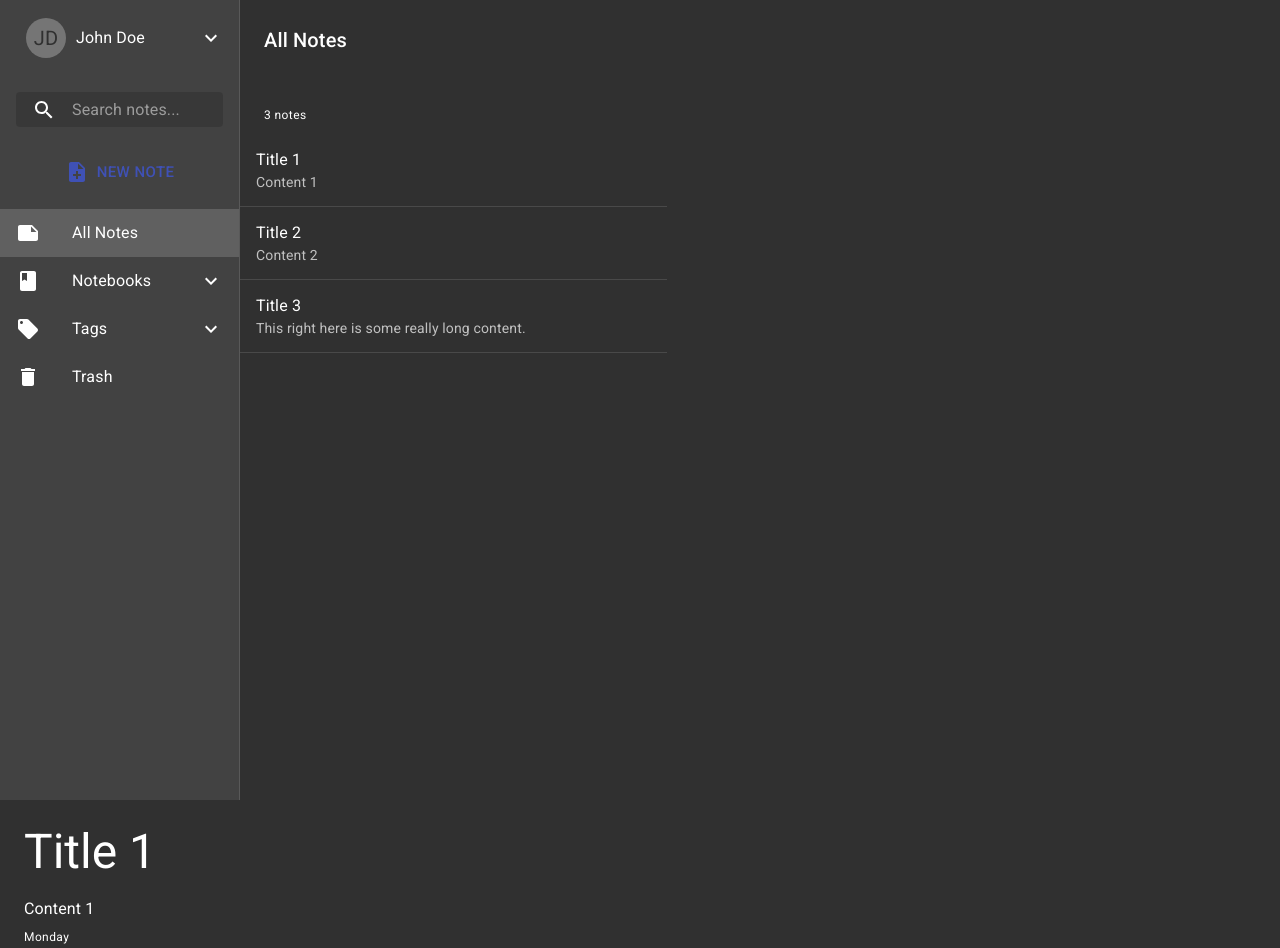
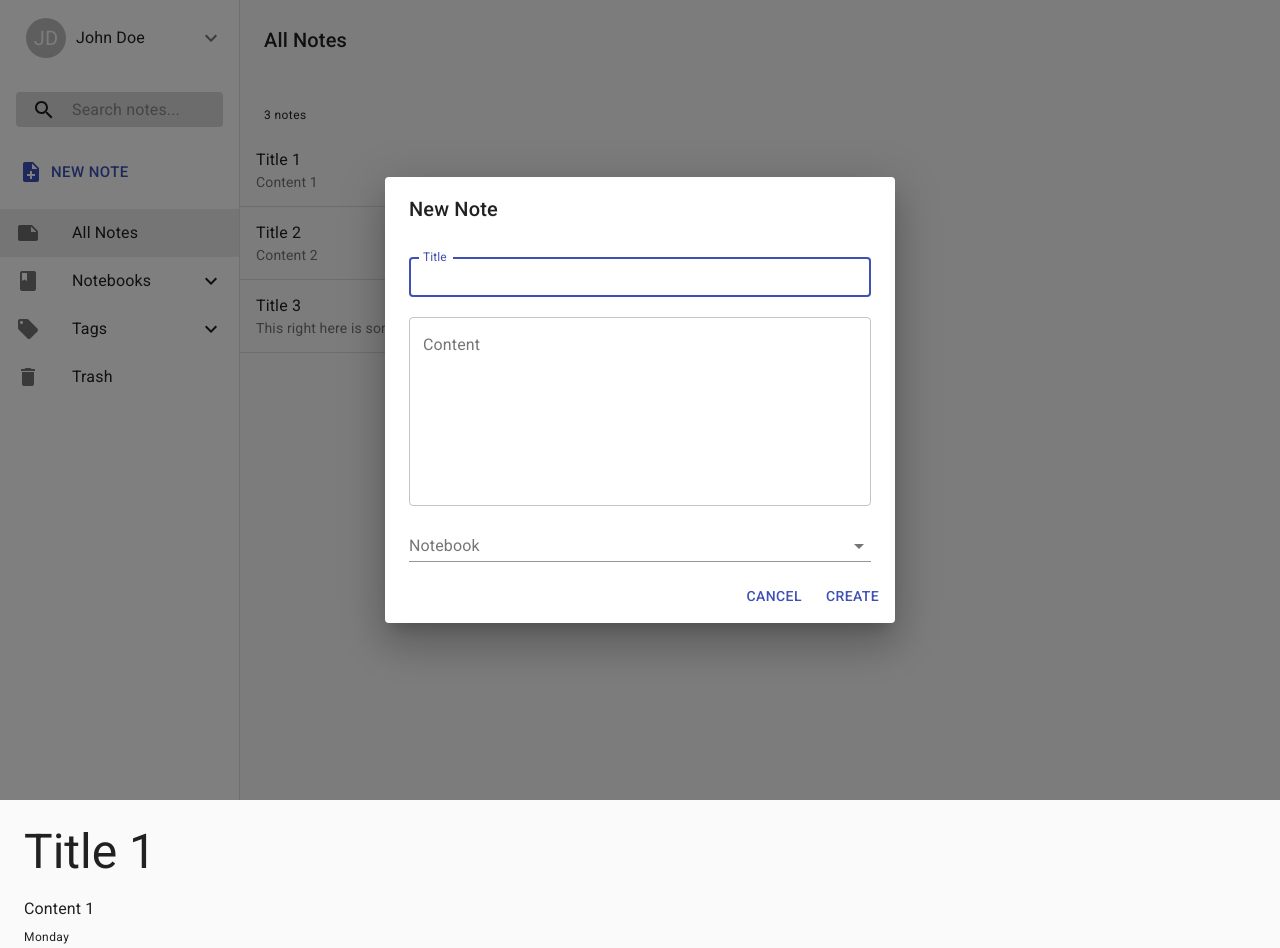
Before and after one commit to yeyoan/noto, a React (Create React App) app: page / in a window 1280 px wide. Both pictures are taken after a click on the button "NEW NOTE". Built offline with nearby package versions, Linux system fonts and the light colour scheme.

Commit message:
Add note creation

```diff
--- a/src/App.js
+++ b/src/App.js
@@ -8,7 +8,7 @@ import { ThemeProvider } from "@material-ui/styles";
 
 const theme = createMuiTheme({
   palette: {
-    type: "dark"
+    type: "light"
   }
 });
 
@@ -43,6 +43,7 @@ function App({ dnotes, dnotebooks, dtags }) {
       <Grid container className={classes.root}>
         <Grid item>
           <Sidebar
+            addNote={addNote}
             pageSetter={pageSetter}
             notebooks={notebooks}
             tags={tags}
--- a/src/components/Bridge.js
+++ b/src/components/Bridge.js
@@ -7,11 +7,13 @@ const Bridge = ({ page, notes, notebooks, tags }) => {
   }
   if (Math.floor(page) === 2) {
     const index = Math.round((page - 2) * 10) - 1;
-    return <NoteListView name={notebooks[index].name} notes={notes} />
+    const notesToShow = notes.filter(note => note.notebook.name === notebooks[index].name);
+    return <NoteListView name={notebooks[index].name} notes={notesToShow} />
   }
   if (Math.floor(page) === 3) {
     const index = Math.round((page - 3) * 10) - 1;
-    return <NoteListView name={tags[index]} notes={notes} />
+    const notesToShow = notes.filter(note => note.tags.includes(tags[index]));
+    return <NoteListView name={tags[index]} notes={notesToShow} />
   }
   if (page === 4) {
     const notesToShow = notes.filter(note => note.deleted);
--- a/src/components/NewNote.js
+++ b/src/components/NewNote.js
@@ -12,11 +12,11 @@ const useStyles = makeStyles(theme => ({
   }
 }));
 
-const NewNote = () => {
+const NewNote = ({ onClick }) => {
   const classes = useStyles();
 
   return (
-    <Button variant='text' size="large" color="primary" className={classes.button}>
+    <Button onClick={onClick} variant='text' size="large" color="primary" className={classes.button}>
       <NoteAddIcon className={classes.leftIcon} />
       New Note
     </Button>
--- /dev/null
+++ b/src/components/NewNoteDialog.js
@@ -0,0 +1,128 @@
+import React, { useState } from "react";
+import Button from "@material-ui/core/Button";
+import TextField from "@material-ui/core/TextField";
+import Dialog from "@material-ui/core/Dialog";
+import DialogActions from "@material-ui/core/DialogActions";
+import DialogContent from "@material-ui/core/DialogContent";
+import DialogTitle from "@material-ui/core/DialogTitle";
+import NewNote from "./NewNote";
+import {
+  Slide,
+  MenuItem,
+  Select,
+  FormControl,
+  InputLabel
+} from "@material-ui/core";
+import Note from "../models/Note";
+
+const Transition = React.forwardRef(function Transition(props, ref) {
+  return <Slide direction="up" ref={ref} {...props} />;
+});
+
+const NewNoteDialog = ({ addNote, notebooks }) => {
+  const [open, setOpen] = useState(false);
+  const [titleInput, setTitleInput] = useState("");
+  const [contentInput, setContentInput] = useState("");
+  const [values, setValues] = useState({
+    notebook: ""
+  });
+
+  const getNotebooks = () => {
+    return notebooks.map((notebook, index) => {
+      return (
+        <MenuItem key={index} value={notebook}>
+          {notebook.name}
+        </MenuItem>
+      );
+    });
+  };
+
+  const handleClickOpen = () => {
+    setOpen(true);
+  };
+
+  const handleClose = () => {
+    setOpen(false);
+  };
+
+  const handleChange = event => {
+    setValues(oldValues => ({
+      ...oldValues,
+      [event.target.name]: event.target.value
+    }));
+  };
+
+  const onSubmit = event => {
+    event.preventDefault();
+    const newNote = new Note(titleInput, contentInput, values.notebook);
+    addNote(newNote);
+    setTitleInput("");
+    setContentInput("");
+    setValues("");
+    setOpen(false);
+  };
+
+  return (
+    <div>
+      <NewNote onClick={handleClickOpen} />
+      <Dialog
+        open={open}
+        onClose={handleClose}
+        TransitionComponent={Transition}
+        aria-labelledby="form-dialog-title"
+        onSubmit={onSubmit}
+      >
+        <DialogTitle id="form-dialog-title">New Note</DialogTitle>
+        <DialogContent>
+          <TextField
+            autoFocus
+            margin="dense"
+            id="name"
+            value={titleInput}
+            onChange={event => setTitleInput(event.target.value)}
+            label="Title"
+            type="email"
+            variant="outlined"
+            name="title"
+            fullWidth
+          />
+          <TextField
+            id="outlined-multiline-static"
+            value={contentInput}
+            onChange={event => setContentInput(event.target.value)}
+            label="Content"
+            multiline
+            rows="8"
+            margin="normal"
+            variant="outlined"
+            name="content"
+            fullWidth
+          />
+          <FormControl fullWidth>
+            <InputLabel htmlFor="notebook">Notebook</InputLabel>
+            <Select
+              value={values.notebook}
+              onChange={handleChange}
+              inputProps={{
+                name: "notebook",
+                id: "notebook"
+              }}
+            >
+              {getNotebooks()}
+            </Select>
+          </FormControl>
+        </DialogContent>
+        <DialogActions>
+          <Button onClick={handleClose} color="primary">
+            Cancel
+          </Button>
+          <Button onClick={onSubmit} color="primary">
+            Create
+          </Button>
+        </DialogActions>
+      </Dialog>
+    </div>
+  );
+};
+
+export default NewNoteDialog;
--- a/src/components/NoteListView.js
+++ b/src/components/NoteListView.js
@@ -6,7 +6,7 @@ import {
   List,
   Container,
   Typography,
-  Box,
+  Box
 } from "@material-ui/core";
 
 const useStyles = makeStyles(theme => ({
@@ -24,16 +24,19 @@ const useStyles = makeStyles(theme => ({
 const NoteList = ({ notes }) => {
   // TODO: handle text overflow better
   const truncateContent = content => {
-    if (content.indexOf('\n') === -1) {
+    if (content.indexOf("\n") === -1) {
       return content;
     }
-    return content.substring(0, content.indexOf('\n'));
-  }
+    return content.substring(0, content.indexOf("\n"));
+  };
 
   const getItems = () =>
     notes.map((note, index) => (
       <ListItem button key={index} divider>
-        <ListItemText primary={note.title} secondary={truncateContent(note.content)} />
+        <ListItemText
+          primary={note.title}
+          secondary={truncateContent(note.content)}
+        />
       </ListItem>
     ));
 
@@ -47,38 +50,18 @@ const NoteList = ({ notes }) => {
   );
 };
 
-// TODO: move new note form to its own component
 const NoteListView = ({ name, notes }) => {
   const classes = useStyles();
-  // const [input, setInput] = useState("");
-
-  // const onSubmit = event => {
-  //   event.preventDefault();
-  //   const newNote = new Note(input, input);
-  //   addNote(newNote);
-  //   setInput("");
-  // };
 
   return (
     <Box minHeight="100vh">
-      {/* <Container maxWidth="sm">
-        <form onSubmit={onSubmit}>
-          <TextField
-            id="standard-dense"
-            label="Add note"
-            margin="normal"
-            value={input}
-            className={classes.textField}
-            onChange={event => setInput(event.target.value)}
-          />
-          <Button onClick={onSubmit}>Submit</Button>
-        </form>
-      </Container> */}
       <Container>
         <Typography className={classes.header} variant="h6">
           {name}
         </Typography>
-        <Typography variant="caption">{notes.length} notes</Typography>
+        <Typography variant="caption">
+          {notes.length} {notes.length === 1 ? "note" : "notes"}
+        </Typography>
       </Container>
       <NoteList notes={notes} />
     </Box>
--- a/src/components/Sidebar.js
+++ b/src/components/Sidebar.js
@@ -2,9 +2,9 @@ import React from "react";
 import { makeStyles } from "@material-ui/core/styles";
 import User from "./User";
 import SearchBar from "./SearchBar";
-import NewNote from "./NewNote";
 import Navigation from "./Navigation";
 import { Drawer } from "@material-ui/core";
+import NewNoteDialog from "./NewNoteDialog";
 
 const useStyles = makeStyles(theme => ({
   drawer: {
@@ -16,7 +16,7 @@ const useStyles = makeStyles(theme => ({
   }
 }));
 
-const Sidebar = ({ pageSetter, notebooks, tags }) => {
+const Sidebar = ({ addNote, pageSetter, notebooks, tags }) => {
   const classes = useStyles();
 
   return (
@@ -30,7 +30,7 @@ const Sidebar = ({ pageSetter, notebooks, tags }) => {
     >
       <User name="John Doe" />
       <SearchBar />
-      <NewNote />
+      <NewNoteDialog addNote={addNote} notebooks={notebooks} />
       <Navigation pageSetter={pageSetter} notebooks={notebooks} tags={tags} />
     </Drawer>
   );
```
